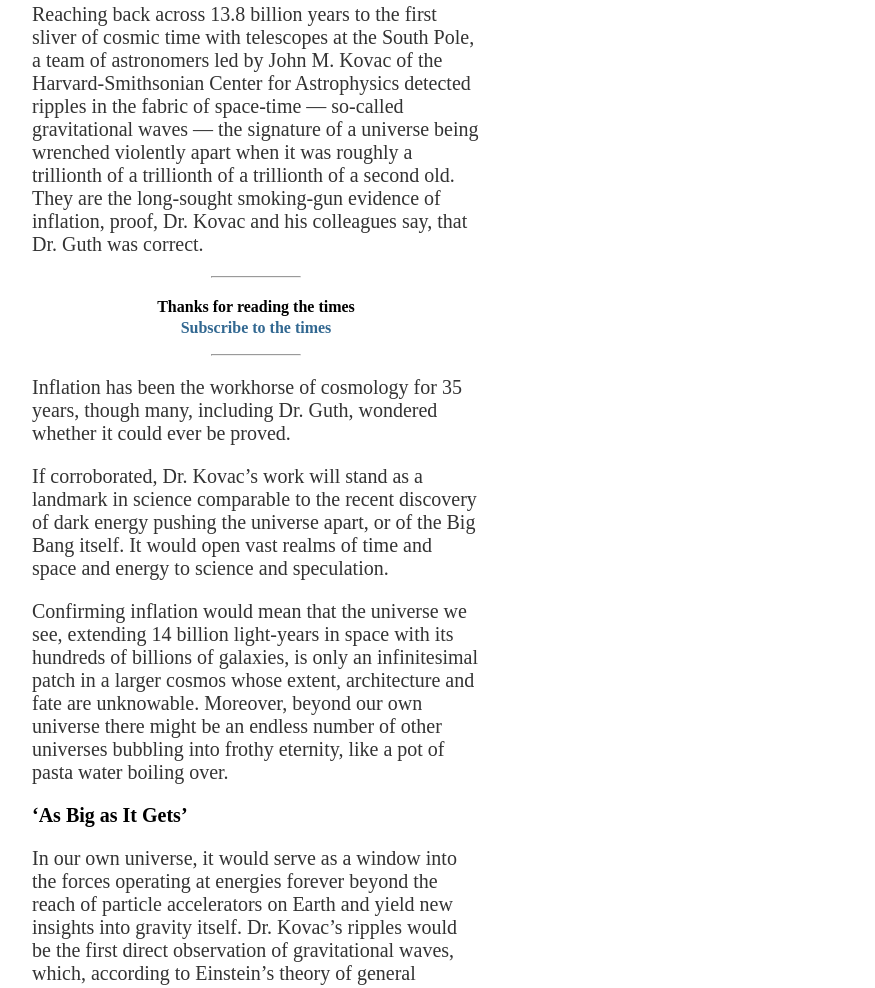
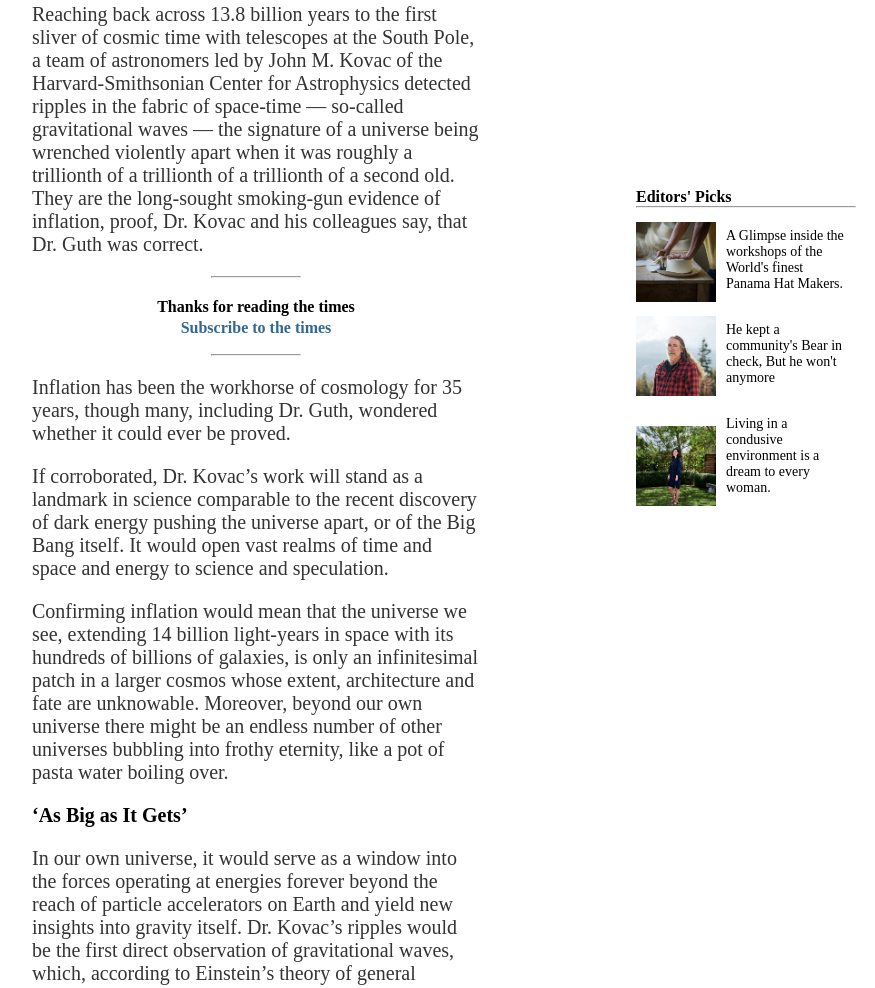
Before and after one commit to IjayAbby/new-york-times-clone, a website: page index.html in a window 1280 px wide. Shown: the part 1602-2590 px from the top of the page, without its empty margins (384-1259 px from the left). Drawn offline with Linux system fonts and the light colour scheme.

Commit message:
Add images Complete the aside section

```diff
--- a/assets/styles.css
+++ b/assets/styles.css
@@ -93,6 +93,7 @@ article header a {
 .article-description {
   width: 50%;
   margin: 30px auto;
+  position: relative;
 }
 
 .date-socials {
@@ -135,3 +136,20 @@ article header a {
   top: 3px;
   color: #326891;
 }
+ .aside-section{
+  position: absolute;
+  width:220px;
+  top:1700px;
+  right:40px;
+}
+.editor-picks-article article img{
+  width:80px;
+  margin-top: auto;
+}
+.editor-picks-article article{
+  display: flex;
+  margin:10px auto;
+}
+.editor-picks-article article a{
+  padding:10px;
+}
--- a/index.html
+++ b/index.html
@@ -110,6 +110,25 @@
         </p>
       </article>
     </section>
+    <aside class="aside-section">
+      <h4>Editors' Picks</h4>
+      <hr>
+      <div class="editor-picks-article">
+        <article>
+          <img src="./assets/images/travel-panama-promo-square640.jpg" alt="">
+          <a href="https://www.nytimes.com/2020/07/20/travel/panama-hats-ecuador.html?action=click&algo=top_conversion&block=editors_picks_recirc&fellback=true&imp_id=642175479&impression_id=42046924&index=0&pgtype=Article&region=ccolumn&req_id=55666853&surface=home-featured">A Glimpse inside the workshops of the World's finest Panama Hat Makers.</a>
+        </article>
+        <article>
+          <img src="./assets/images/BEARWHISPERER-promo-square640.jpg" alt="">
+          <a href="https://www.nytimes.com/2020/07/18/science/bear-whisperer-steve-searles.html?action=click&algo=top_conversion&block=editors_picks_recirc&fellback=true&imp_id=776957400&impression_id=875196795&index=1&pgtype=Article&region=ccolumn&req_id=55666853&surface=home-featured">He kept a community's Bear in check, But he won't anymore</a>
+        </article>
+        <article>
+          <img src="./assets/images/aside-1.jpg" alt="">
+          <a href="#">Living in a condusive environment is a dream to every woman.</a>
+        </article>
+
+      </div>
+    </aside>
   </main>
 </body>
 </html>
```
Also changed, not shown: assets/images/BEARWHISPERER-promo-square640.jpg (added), assets/images/overlooked-green1-articleLarge.jpg (added), assets/images/travel-panama-promo-square640.jpg (added).
